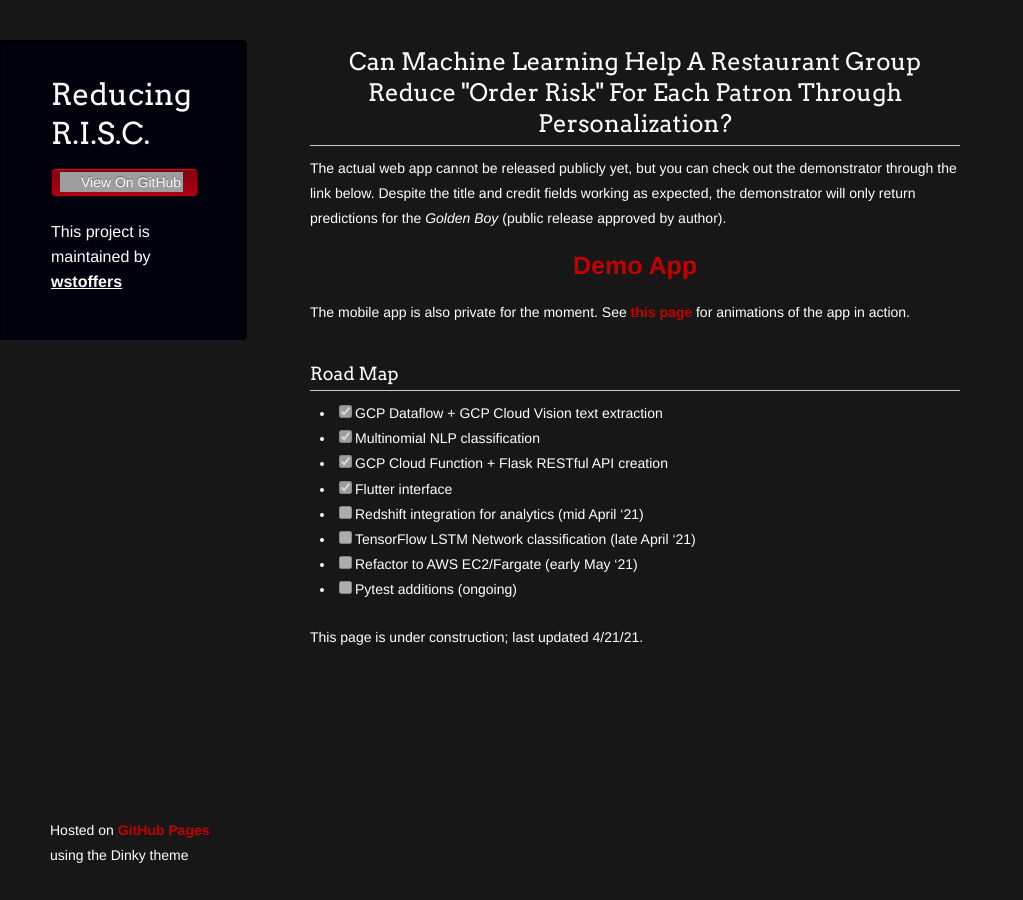
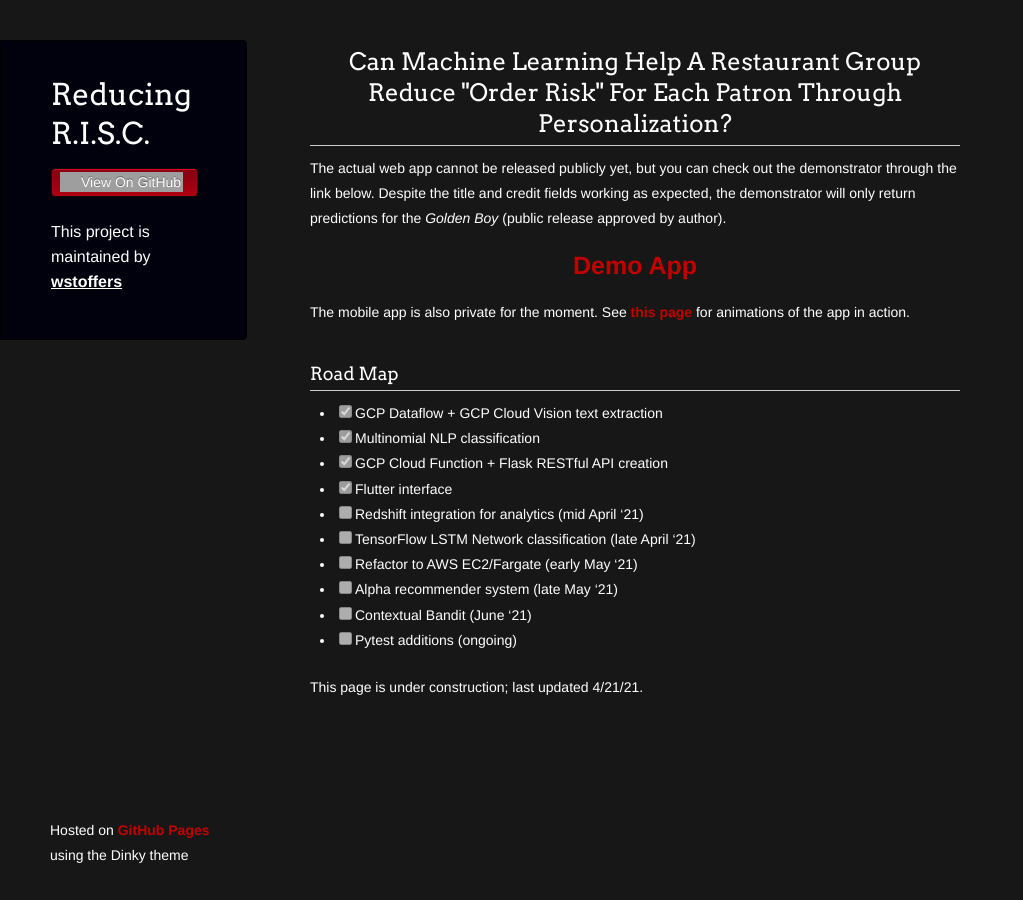
Before and after one commit to wstoffers/codex, a Jekyll site: the page built from index.md, in a window 1280 px wide. Shown: the whole page, without its empty margins (0-1023 px from the left). Built offline with Jekyll 4.4.1, drawn with Linux system fonts in a browser that asks for light colours; our own code applies the rules of GitHub Pages for plain Markdown files; a script that is not in the unit is left out; grey boxes are pictures that could not be loaded.

Commit message:
Adding recommenders to road map

```diff
--- a/index.md
+++ b/index.md
@@ -22,6 +22,8 @@ The mobile app is also private for the moment. See [this page](animations/) for
 - [ ] Redshift integration for analytics (mid April '21)
 - [ ] TensorFlow LSTM Network classification (late April '21)
 - [ ] Refactor to AWS EC2/Fargate (early May '21)
+- [ ] Alpha recommender system (late May '21)
+- [ ] Contextual Bandit (June '21)
 - [ ] Pytest additions (ongoing)
 
 This page is under construction; last updated 4/21/21.
```
